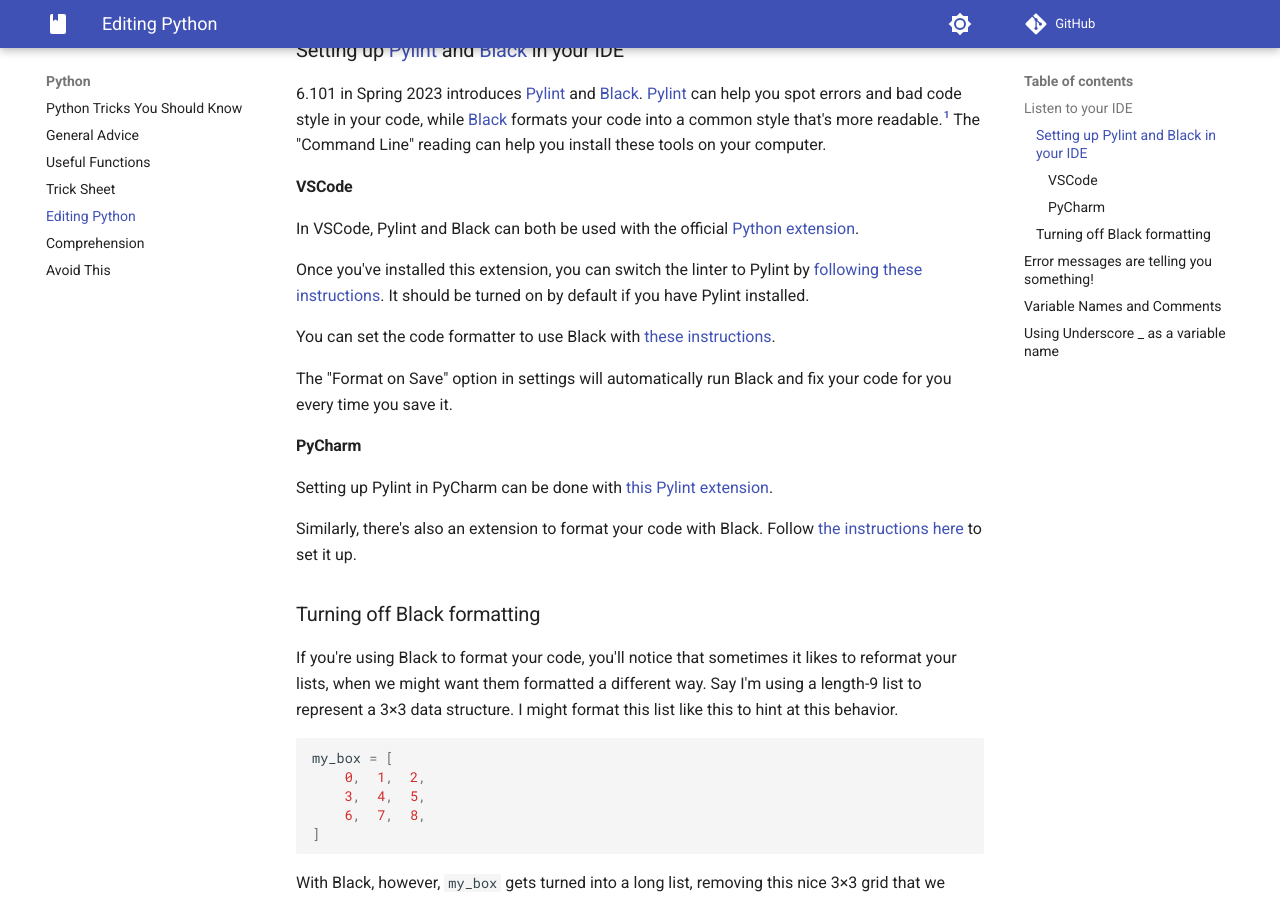
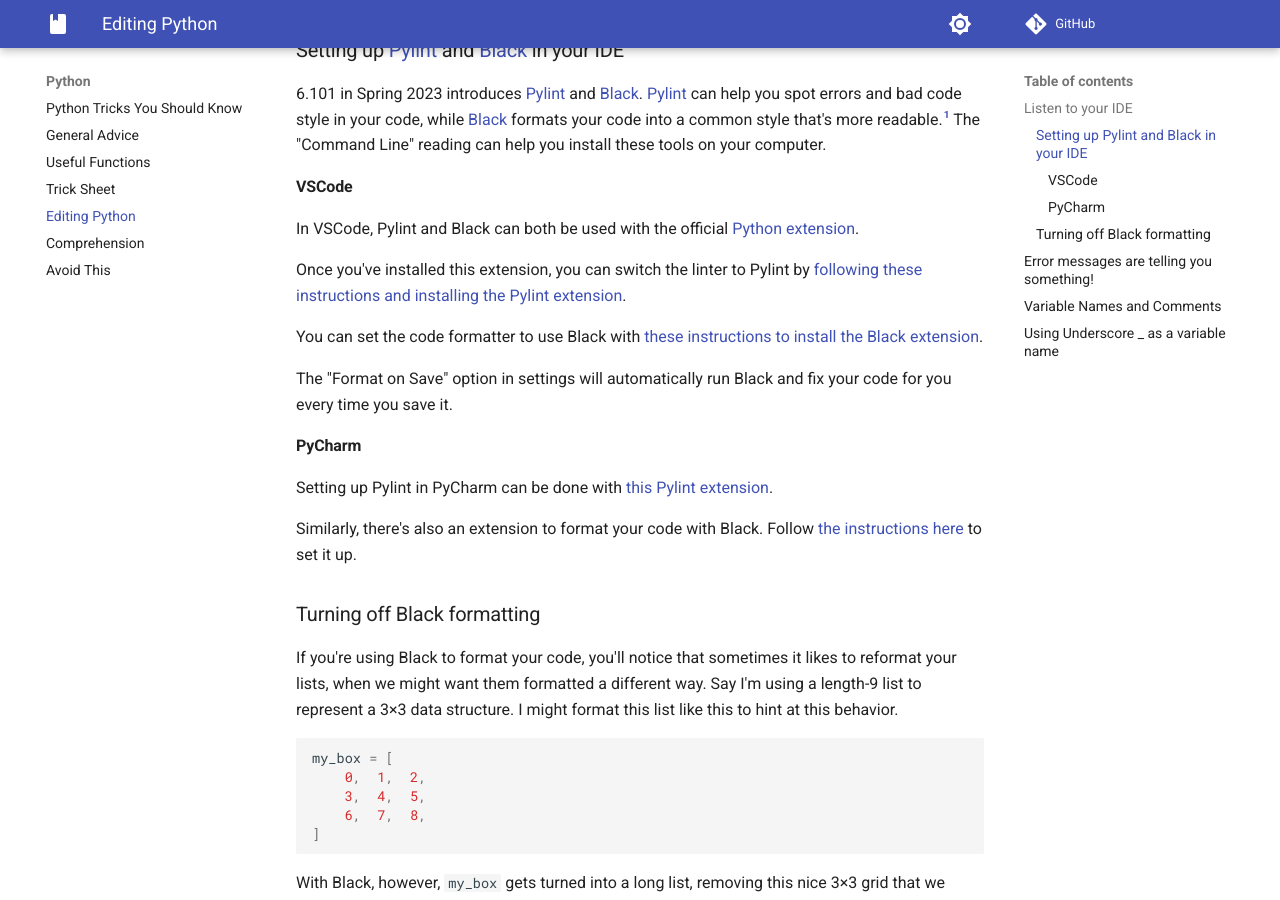
Before and after one commit to camtheman256/pages, an MkDocs documentation site: the page built from docs/python/04_editing.md, in a window 1280 px wide and 900 px high, scrolled down 792 px. Built offline with MkDocs 1.6.1 and Material for MkDocs 9.7.7, drawn with Linux system fonts in a browser that asks for light colours; comment, search, counter and statistics services are not loaded.

Commit message:
Update extension links

```diff
--- a/docs/python/04_editing.md
+++ b/docs/python/04_editing.md
@@ -31,11 +31,10 @@ In VSCode, Pylint and Black can both be used with the official [Python
 extension].
 
 Once you've installed this extension, you can switch the linter to Pylint by
-[following these instructions](https://code.visualstudio.com/docs/python/linting#_enable-linting).
-It should be turned on by default if you have Pylint installed.
+[following these instructions and installing the Pylint extension](https://code.visualstudio.com/docs/python/linting).
 
 You can set the code formatter to use Black with
-[these instructions](https://code.visualstudio.com/docs/python/editing#_formatting).
+[these instructions to install the Black extension](https://code.visualstudio.com/docs/python/formatting).
 
 The "Format on Save" option in settings will automatically run Black and fix
 your code for you every time you save it.
```
